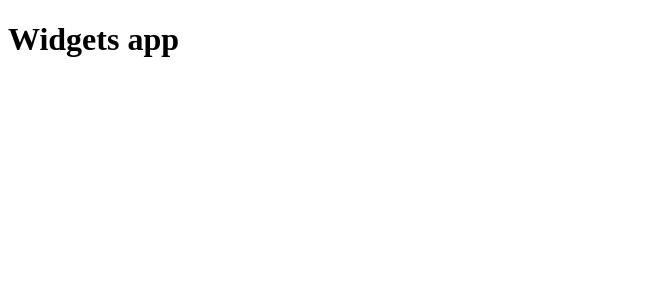
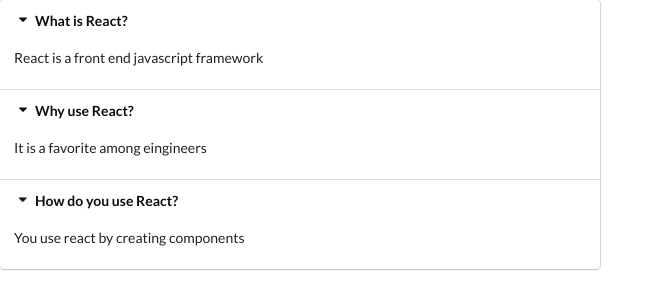
Before and after one commit to dev-cody/react-widgets, a React (Create React App) app: page / in a window 1280 px wide. Shown: the top 308 px of the page, without its empty margins (0-664 px from the left). Built offline with nearby package versions, Linux system fonts and the light colour scheme.

Commit message:
Created the accordion component

```diff
--- a/public/index.html
+++ b/public/index.html
@@ -9,6 +9,8 @@
       name="description"
       content="Web site created using create-react-app"
     />
+    <!-- Import semantic ui -->
+    <link rel="stylesheet" href="https://cdnjs.cloudflare.com/ajax/libs/semantic-ui/2.4.1/semantic.min.css">
     <link rel="apple-touch-icon" href="%PUBLIC_URL%/logo192.png" />
     <!--
       manifest.json provides metadata used when your web app is installed on a
--- a/src/App.js
+++ b/src/App.js
@@ -1,5 +1,25 @@
 import React from 'react';
+import Accordion from './components/Accordion';
+
+const items = [
+    {
+        title: 'What is React?',
+        content: 'React is a front end javascript framework'
+    },
+    {
+        title: 'Why use React?',
+        content: 'It is a favorite among eingineers'
+    },
+    {
+        title: 'How do you use React?',
+        content: 'You use react by creating components'
+    }
+]
 
 export default () => {
-    return <h1>Widgets app</h1>;
+    return(
+        <div>
+            <Accordion items={items} />
+        </div>
+    );
 }
--- /dev/null
+++ b/src/components/Accordion.js
@@ -0,0 +1,26 @@
+import React from 'react';
+
+const Accordion = ({ items }) => {
+
+    const renderedItems = items.map(item => {
+        return(
+            <React.Fragment key={item.title}>
+                <div className="title active">
+                    <i className="dropdown icon" />
+                    {item.title}
+                </div>
+                <div className="content active">
+                    <p>{item.content}</p>
+                </div>
+            </React.Fragment>
+        );
+    });
+
+    return (
+        <div className="ui styled accordion">
+            {renderedItems}
+        </div>
+    )
+};
+
+export default Accordion;
```
